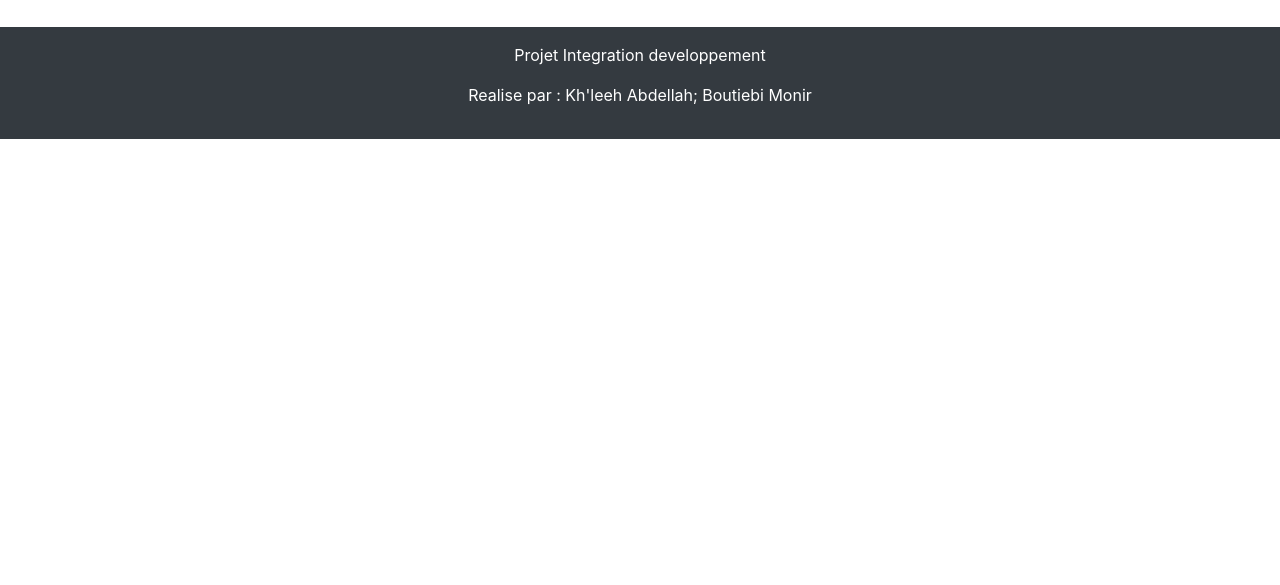
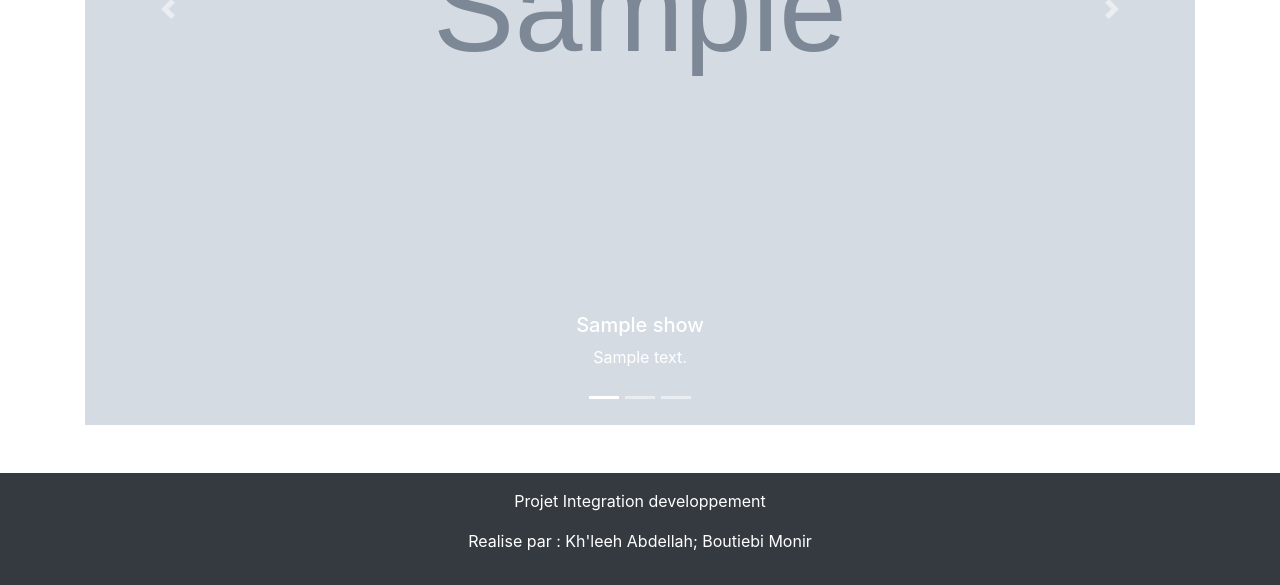
Before and after one commit to abdellahkh/labo-PID, a Django app: page / in a window 1280 px wide. Shown: the part 563-1148 px from the top of the page. Before the commit the page ends 702 px from the top, so only its background shows below. Run offline with Django 4.2, Linux system fonts and the light colour scheme; tables that the repository leaves empty hold one stand-in row (values such as "Sample post"); grey boxes marked "Sample" are stand-in pictures.

Commit message:
ajout carousel, travail effectue sur home page, debut affichage spectacle

```diff
--- a/reservation/admin.py
+++ b/reservation/admin.py
@@ -3,4 +3,4 @@ from .models import Show
 # Register your models here.
 @admin.register(Show)
 class UserAdmin(admin.ModelAdmin):
-    list_display = ('id', 'slug', 'title', 'description', 'poster_url', 'locality_id', 'bookable', 'price')
+    list_display = ('id', 'slug', 'title', 'description', 'poster_url', 'locality_id', 'bookable', 'price', 'created_at')
--- a/reservation/forms.py
+++ b/reservation/forms.py
@@ -9,7 +9,7 @@ class ShowRegistration(forms.ModelForm):
         widgets = {   #@TODO
             'slug': forms.TextInput(attrs={'class': 'form-control'}),
             'title': forms.TextInput(attrs={'class': 'form-control'}),
-            'description': forms.TextInput(attrs={'class': 'form-control'}),
+            'description': forms.Textarea(attrs={'class': 'form-control'}),
             'poster_url': forms.TextInput(attrs={'class': 'form-control'}),
             'locality_id': forms.TextInput(attrs={'class': 'form-control'}),
             'bookable': forms.CheckboxInput(attrs={'class': 'form-control'}),
--- a/reservation/models.py
+++ b/reservation/models.py
@@ -5,8 +5,9 @@ from django.db import models
 class Show(models.Model):
     slug = models.CharField(max_length=60)
     title = models.CharField(max_length=60)
-    description = models.CharField(max_length=255)
+    description = models.TextField(max_length=255)
     poster_url = models.CharField(max_length=255)
     locality_id = models.IntegerField()
     bookable = models.BooleanField()
     price = models.FloatField()
+    created_at = models.DateTimeField(auto_now_add=True, null=True)
--- a/reservation/templates/home.html
+++ b/reservation/templates/home.html
@@ -3,25 +3,42 @@
 <div class="container mt-5 mb-5">
     <h3 class="mb-3">Consultez nos spectacles!</h3>
     {% if shows %}
-    <div class="flex-container">
-      <div class="d-flex align-content-start flex-wrap">
+
+    <div id="carouselExampleCaptions" class="carousel slide" data-ride="carousel">
+      <ol class="carousel-indicators">
+        <li data-target="#carouselExampleCaptions" data-slide-to="0" class="active"></li>
+        <li data-target="#carouselExampleCaptions" data-slide-to="1"></li>
+        <li data-target="#carouselExampleCaptions" data-slide-to="2"></li>
+      </ol>
+      <div class="carousel-inner">
+
+
         {% for show in shows %}
-        <div class="container m-2">
-            <div class="col-lg-4">
-                <div class="card" style="width: 18rem;">
-                    <img src="..." class="card-img-top" alt="...">
-                    <div class="card-body">
-                      <h5 class="card-title">{{show.title}}</h5>
-                      <p class="card-text">{{show.description}}</p>
-                      <a href="#" class="btn btn-primary">Consultez</a>
-                      <a href="#" class="btn btn-success">Reservez!</a>
-                    </div>
-                  </div>
-            </div>
+
+        <div class="carousel-item {% if forloop.counter0 == 0 %} active {% endif %}">
+          <img src="{{show.poster_url}}" class="d-block w-100" alt="...">
+          <div class="carousel-caption d-none d-md-block">
+            <h5>{{show.title}}</h5>
+            <p>{{show.description}}</p>
+          </div>
         </div>
-      {% endfor %}
+        {% endfor %}
+
+
       </div>
+      <a class="carousel-control-prev" href="#carouselExampleCaptions" role="button" data-slide="prev">
+        <span class="carousel-control-prev-icon" aria-hidden="true"></span>
+        <span class="sr-only">Previous</span>
+      </a>
+      <a class="carousel-control-next" href="#carouselExampleCaptions" role="button" data-slide="next">
+        <span class="carousel-control-next-icon" aria-hidden="true"></span>
+        <span class="sr-only">Next</span>
+      </a>
     </div>
+
+
+
+
     {% else %}
       <h4 class="text-center alert alert-warning">No data</h4>
     {% endif %}
```
Also changed, not shown: reservation/migrations/0001_initial.py.
